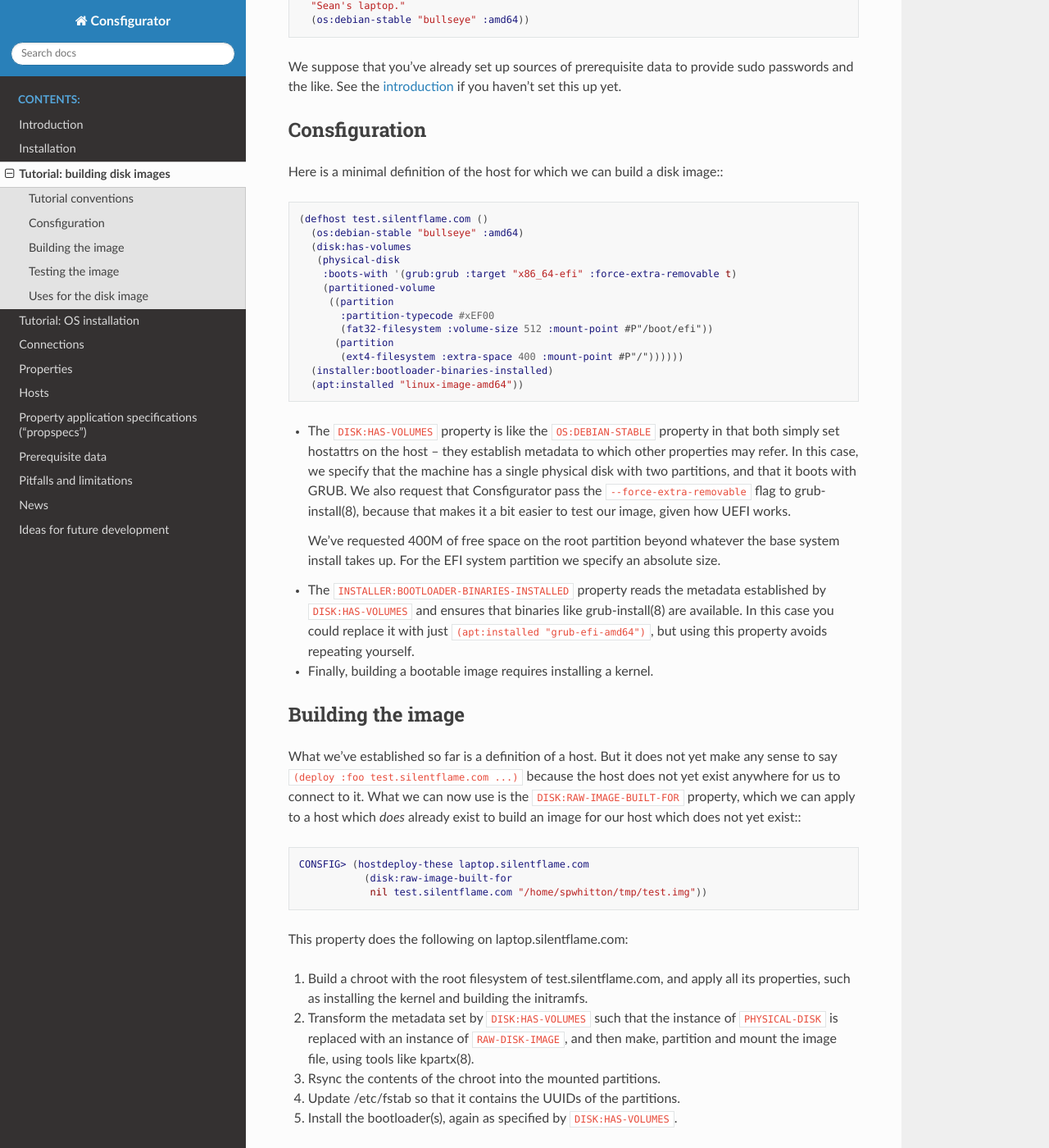
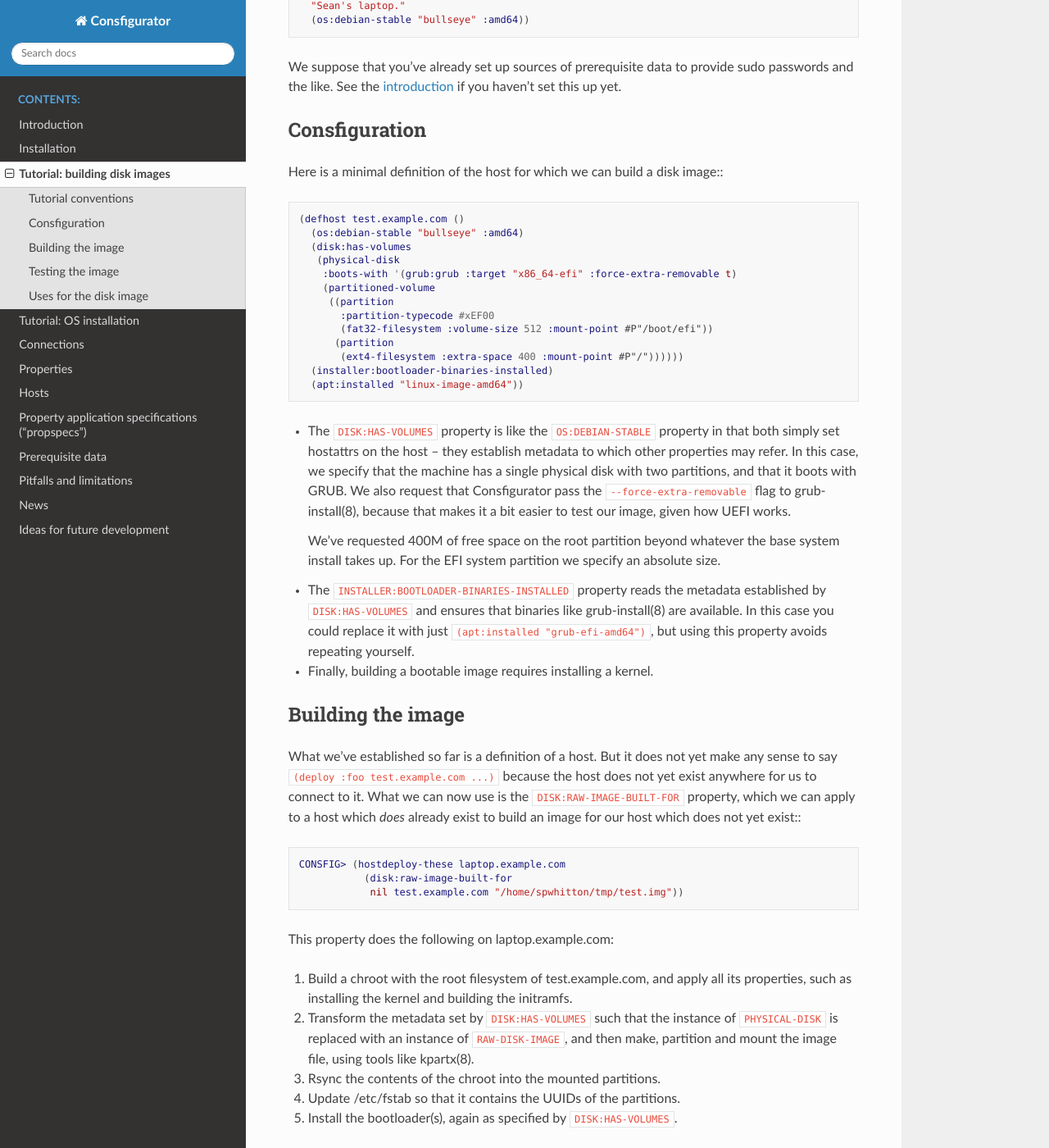
Before and after one commit to spwhitton/consfigurator, a Sphinx documentation site: the page built from doc/tutorial/disk_image.rst, in a window 1280 px wide and 1400 px high, scrolled down 433 px. Shown: the whole window at 82% size. Built offline with Sphinx 7.4.7 and the Read the Docs theme 2.0.0, drawn with Linux system fonts in a browser that asks for light colours; some of the changed text lies outside the part shown.

Commit message:
in examples, use fewer of my personal hostnames & domains
Additionally, in conventions.rst, fix an example of the :SUDO connection type
to use the correct hostname for looking up the password.

Signed-off-by: Sean Whitton <spwhitton@spwhitton.name>

```diff
--- a/doc/tutorial/conventions.rst
+++ b/doc/tutorial/conventions.rst
@@ -2,13 +2,13 @@ Tutorial conventions
 --------------------
 
 In these tutorials we assume that you have a workstation called
-``laptop.silentflame.com`` where you run the root Lisp.  We also assume that
+``laptop.example.com`` where you run the root Lisp.  We also assume that
 Consfigurator knows about your laptop, and that it has a host deployment
 specified, so that you can use ``HOSTDEPLOY-THESE`` to deploy properties to
 the laptop as root.  For example,::
 
-  (defhost laptop.silentflame.com
-      (:deploy ((:sudo :as "spwhitton@melete.silentflame.com") :sbcl))
+  (defhost laptop.example.com
+      (:deploy ((:sudo :as "spwhitton@laptop.example.com") :sbcl))
     "Sean's laptop."
     (os:debian-stable "bullseye" :amd64))
 
--- a/doc/tutorial/disk_image.rst
+++ b/doc/tutorial/disk_image.rst
@@ -11,7 +11,7 @@ Consfiguration
 
 Here is a minimal definition of the host for which we can build a disk image:::
 
-  (defhost test.silentflame.com ()
+  (defhost test.example.com ()
     (os:debian-stable "bullseye" :amd64)
     (disk:has-volumes
      (physical-disk
@@ -49,19 +49,19 @@ Building the image
 ------------------
 
 What we've established so far is a definition of a host.  But it does not yet
-make any sense to say ``(deploy :foo test.silentflame.com ...)`` because the
+make any sense to say ``(deploy :foo test.example.com ...)`` because the
 host does not yet exist anywhere for us to connect to it.  What we can now use
 is the ``DISK:RAW-IMAGE-BUILT-FOR`` property, which we can apply to a host
 which *does* already exist to build an image for our host which does not yet
 exist:::
 
-  CONSFIG> (hostdeploy-these laptop.silentflame.com
+  CONSFIG> (hostdeploy-these laptop.example.com
              (disk:raw-image-built-for
-	      nil test.silentflame.com "/home/spwhitton/tmp/test.img"))
+	      nil test.example.com "/home/spwhitton/tmp/test.img"))
 
-This property does the following on laptop.silentflame.com:
+This property does the following on laptop.example.com:
 
-1. Build a chroot with the root filesystem of test.silentflame.com, and apply
+1. Build a chroot with the root filesystem of test.example.com, and apply
    all its properties, such as installing the kernel and building the
    initramfs.
 
@@ -105,9 +105,9 @@ Uses for the disk image
 You might upload this image to a cloud provider and boot up a minimal
 instance.  Supposing we also added at least an sshd and our public key, we
 could then continue to add properties to the ``DEFHOST`` for
-test.silentflame.com and then apply them with SSH:::
+test.example.com and then apply them with SSH:::
 
-  CONSFIG> (deploy ((:ssh :user "root") :sbcl) test.silentflame.com)
+  CONSFIG> (deploy ((:ssh :user "root") :sbcl) test.example.com)
 
 Another possibility is to dd the image out to a USB flash drive and then boot
 a physical machine from it.
--- a/doc/tutorial/os_installation.rst
+++ b/doc/tutorial/os_installation.rst
@@ -64,11 +64,11 @@ disk, copy in the contents of the prebuilt chroot, and update /etc/fstab and
          (merge-pathnames (get-hostname with-chroot-for) "/srv/chroot/")
          with-chroot-for)))
 
-Supposing we've a DEFHOST form for test.silentflame.com, on our laptop we
+Supposing we've a DEFHOST form for test.example.com, on our laptop we
 could then use::
 
-  CONSFIG> (hostdeploy-these laptop.silentflame.com
-             (live-installer-built-for test.silentflame.com))
+  CONSFIG> (hostdeploy-these laptop.example.com
+             (live-installer-built-for test.example.com))
 
 Then once the live system has booted on the target host, you'd use the
 DISK:HOST-VOLUMES-CREATED and INSTALLER:CHROOT-INSTALLED-TO-VOLUMES properties
```
Also changed, not shown: 2 other files.
